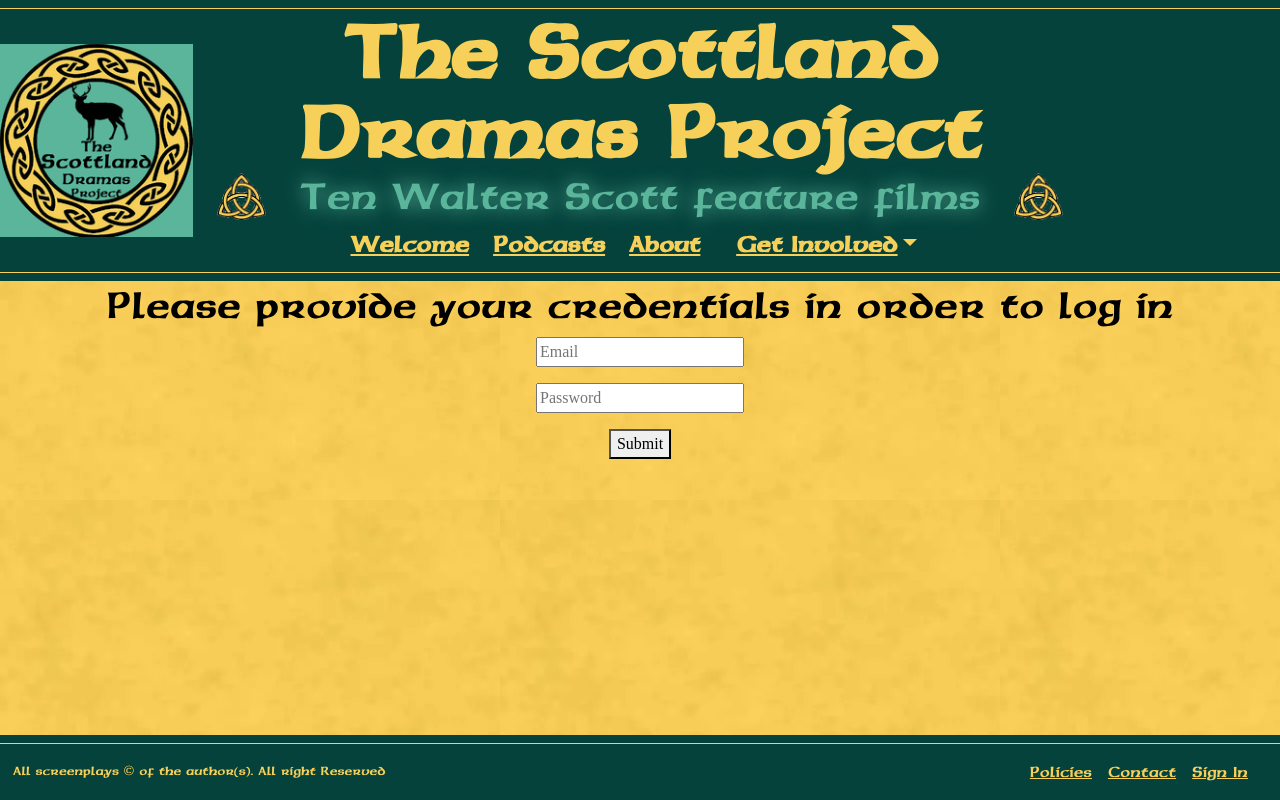
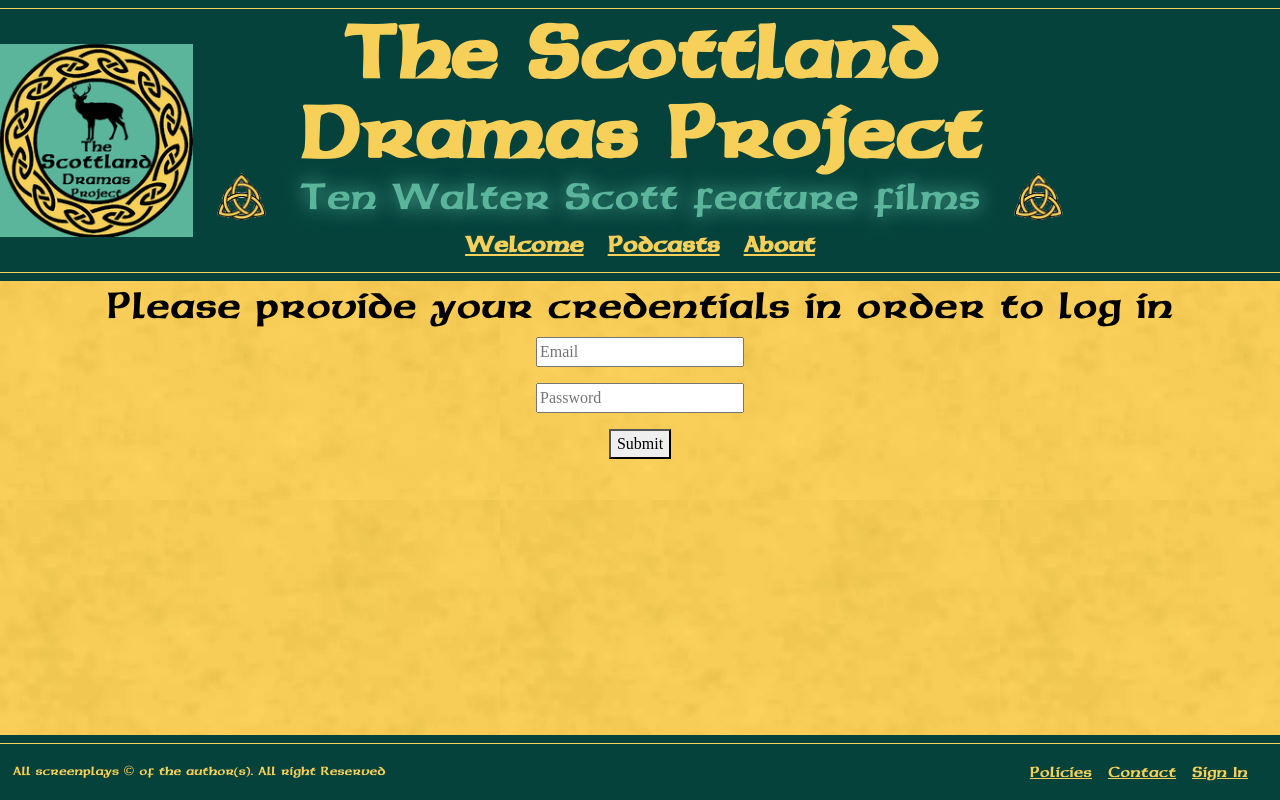
Before and after one commit to KoalaTeaSoftware/scott-site, a Vue app: page /sign-in in a window 1280 px wide. Built offline with nearby package versions, Linux system fonts and the light colour scheme.

Commit message:
hide the get involved area

```diff
--- a/src/components/PrimaryNav.vue
+++ b/src/components/PrimaryNav.vue
@@ -17,15 +17,16 @@
         <RouterLink to="/" class="nav-item active">Welcome</RouterLink>
         <RouterLink class="nav-item" to="/podcasts">Podcasts</RouterLink>
         <RouterLink class="nav-item" to="/about">About</RouterLink>
-        <a class="nav-item dropdown">
-          <a class="nav-item dropdown-toggle" id="getInvolved" data-bs-toggle="dropdown" aria-expanded="false">Get
-            Involved</a>
-          <div class="dropdown-menu" aria-labelledby="getInvolved">
-            <RouterLink class="nav-item dropdown-item" to="/get-involved/volunteer">as a Volunteer</RouterLink>
-            <RouterLink class="nav-item dropdown-item" to="/get-involved/supporter">as a Supporter</RouterLink>
-            <RouterLink class="nav-item dropdown-item" to="/get-involved/friend">as a Friend</RouterLink>
-          </div>
-        </a>
+        <!-- hide the entire get-involved are as irrelevant, for the time being -->
+<!--        <a class="nav-item dropdown">-->
+<!--          <a class="nav-item dropdown-toggle" id="getInvolved" data-bs-toggle="dropdown" aria-expanded="false">Get-->
+<!--            Involved</a>-->
+<!--          <div class="dropdown-menu" aria-labelledby="getInvolved">-->
+<!--            <RouterLink class="nav-item dropdown-item" to="/get-involved/volunteer">as a Volunteer</RouterLink>-->
+<!--            <RouterLink class="nav-item dropdown-item" to="/get-involved/supporter">as a Supporter</RouterLink>-->
+<!--            <RouterLink class="nav-item dropdown-item" to="/get-involved/friend">as a Friend</RouterLink>-->
+<!--          </div>-->
+<!--        </a>-->
       </div>
     </div>
   </nav>
```
